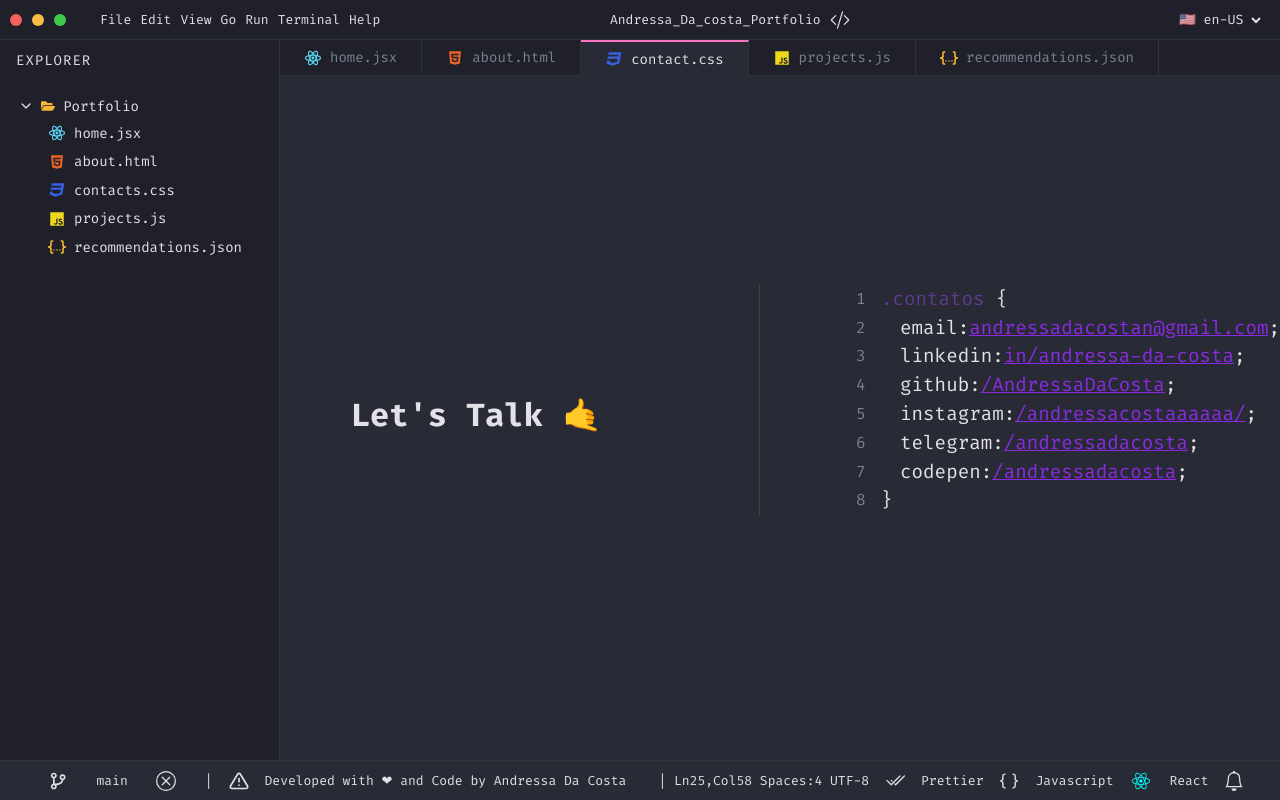
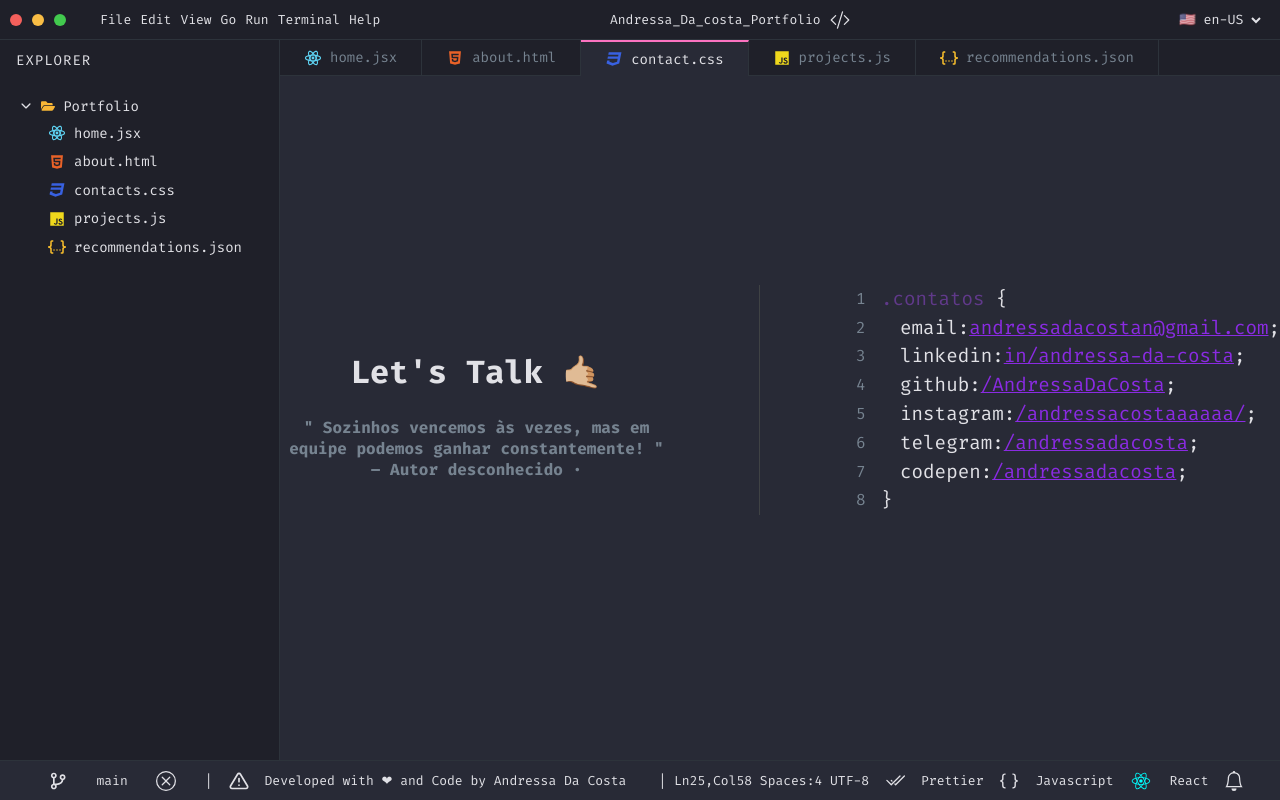
Before and after one commit to AndressaDaCosta/my-portfolio, a React (Create React App) app: page /contact in a window 1280 px wide. Built offline with nearby package versions, Linux system fonts and the light colour scheme; a web font is replaced by a local one.

Commit message:
home.about.contact

```diff
--- a/src/pages/About.js
+++ b/src/pages/About.js
@@ -39,8 +39,10 @@ function About() {
               <p className="text-about">
                 My focus is to be able to help improve people's lives,
                 developing applications that are{' '}
-                <span className="span-highlight">acessíveis e funcionais</span>.
-                My experience includes troubleshooting and testing, working in
+                <span className="span-highlight">
+                  accessible and functional.
+                </span>
+                . My experience includes troubleshooting and testing, working in
                 teams with strict deadlines, for projects developed in the
                 course of{' '}
                 <span className="span-highlight">Alura + Oracle: ONE</span> And
--- a/src/pages/Contact.js
+++ b/src/pages/Contact.js
@@ -17,8 +17,11 @@ function Contact() {
           <MenuMobile />
           <main className="main-wrapper contact">
             <div className="title-container">
-              <h1 className="title-contact">Let's Talk 🤙</h1>
-              {/* <h2 className="message-contact">"Sozinhos podemos fazer tão pouco, juntos podemos fazer muito." – Helen Keller</h2> */}
+              <h1 className="title-contact">Let's Talk 🤙🏼 </h1>
+              <h2 className="message-contact">
+                " Sozinhos vencemos às vezes, mas em equipe podemos ganhar
+                constantemente! " – Autor desconhecido ·
+              </h2>
             </div>
             <div className="list-contact">
               <p className="class-name line">
--- a/src/pages/Home.js
+++ b/src/pages/Home.js
@@ -21,7 +21,7 @@ function Home() {
           <main className="main-wrapper home">
             <div className="home-content">
               <p>
-                <span className="span">{'<'}</span>Hello 👋 I am
+                <span className="span">{'<'}</span>Hello 👋🏼 I am
               </p>
               <h1>
                 Andressa Da Costa <span className="span">{'/>'}</span>{' '}
```
